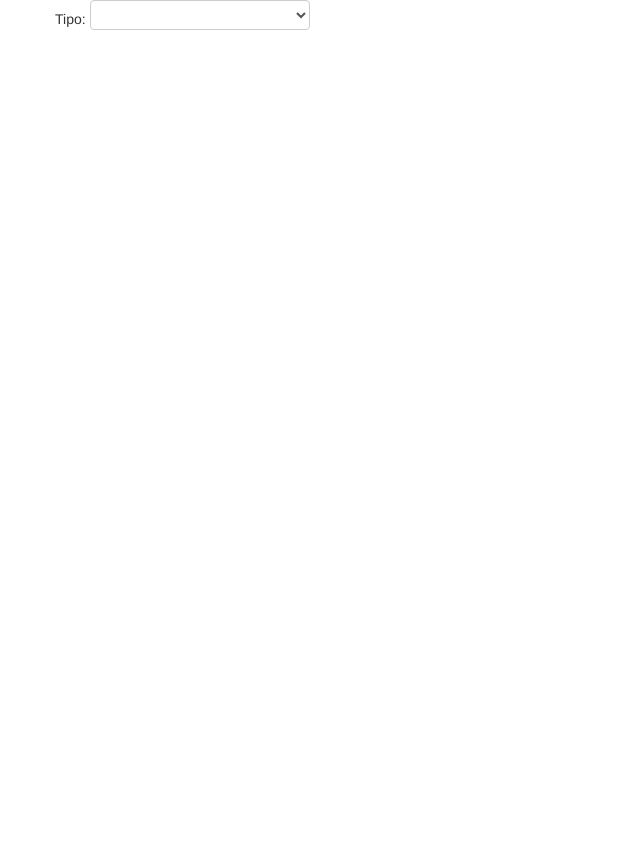
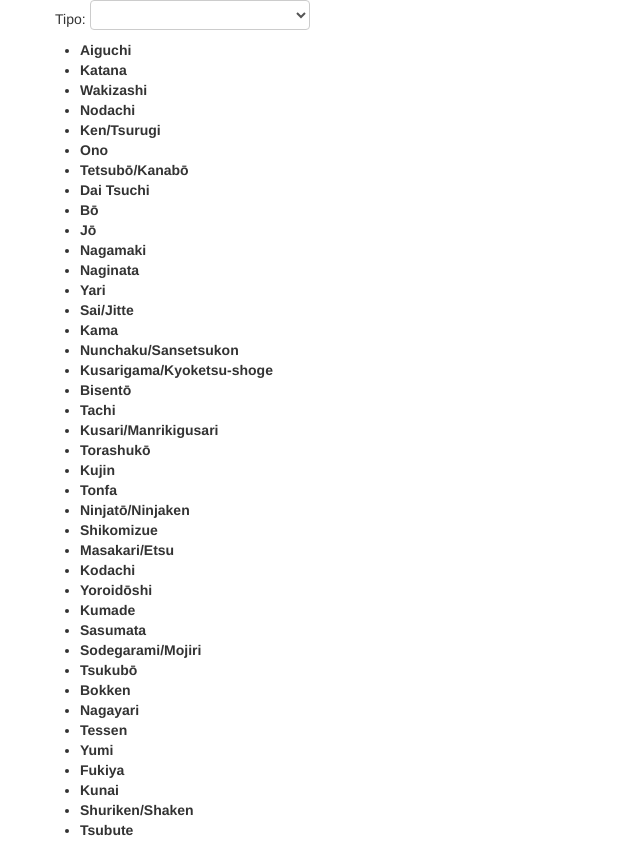
Before and after one commit to Jaysom/TousenCreator, a website: page index.html in a window 1280 px wide. Shown: the whole page, without its empty margins (0-640 px from the left). Before the commit the page ends 800 px from the top, so only its background shows below. Drawn offline with Linux system fonts and the light colour scheme.

Commit message:
Added armory weapon load.

```diff
--- a/index.html
+++ b/index.html
@@ -8,6 +8,7 @@
 	<script type="text/javascript" src="js/module.js"></script>
 	<script type="text/javascript" src="js/Controllers/mainController.js"></script>
 	<script type="text/javascript" src="js/Controllers/human.controller.js"></script>
+	<script type="text/javascript" src="js/Controllers/armory.controller.js"></script>
 	<script type="text/javascript" src="js/Services/character.service.js"></script>
 	<script type="text/javascript" src="js/Services/armory.service.js"></script>
 	<script type="text/javascript" src="js/DataLayer/armoryData.service.js"></script>
@@ -132,5 +133,10 @@
 			</div>
 		</div>
 	</div>
+	<div ng-controller="ArmoryController as ac">
+		<ul>
+			<li ng-repeat="weapon in ac.weapons"> {{weapon.Name}} </li>
+		</ul>
+	</div>
 </body>
 </html>
--- a/js/Data/weapons.json
+++ b/js/Data/weapons.json
@@ -1,7 +1,8 @@
 {
 	"Weapons": [
 	{
-			"Aiguchi": {
+	"Name": "Aiguchi",
+	"Values": {
 		"Profiles": {
 			"Onehanded": {
 				"Effects": ["Cortante"]
@@ -14,7 +15,8 @@
 		"Description": "Sables cortos de un filo, de uso sencillo y fácil ocultación."
 	}
 }, {
-			"Katana": {
+			"Name" : "Katana",
+			"Values": {
 				"Profiles": {
 					"Zweihanded": {
 						"Effects": ["Cortante", "Poderosa"]
@@ -30,7 +32,8 @@
 				"Description": "Es un largo sable de único filo, curvado. Se desenvaina llevando el filo hacia arriba y se puede blandir con una o dos manos, siendo esta última modalidad la más común."
 			}
 		}, {
-			"Wakizashi": {
+			"Name" : "Wakizashi",
+			"Values" : {
 				"Profiles": {
 					"Onehanded": {
 						"Effects": ["Cortante", "Poderosa"]
@@ -43,7 +46,8 @@
 				"Description": "Es una espada corta, de forma similar a la de la katana, aunque el filo es generalmente más delgado. Los guerreros samurai a menudo llevaban ambas consigo, denominándolas en conjunto daisho."
 			}
 		}, {
-			"Nodachi": {
+			"Name": "Nodachi",
+			"Values" : {
 				"Profiles": {
 					"Zweihanded": {
 						"Effects": ["Cortante", "Poderosa"]
@@ -59,7 +63,8 @@
 				"Description": "Es una enorme espada curva usada en las batallas. Se suele tener en la espalda y su gran tamaño obliga al luchador a usarla a dos manos, ya que es muy difícil de manejar."
 			}
 		}, {
-			"Ken/Tsurugi": {
+			"Name" : "Ken/Tsurugi",
+			"Values" : {
 				"Profiles": {
 					"Onehanded": {
 						"Effects": ["Cortante", "Precisa"]
@@ -72,7 +77,8 @@
 				"Description": "Es una espada antigua, recta y de doble filo."
 			}
 		}, {
-			"Ono": {
+			"Name": "Ono",
+			"Values" : {
 				"Profiles": {
 					"Zweihanded": {
 						"Effects": ["Afilada"]
@@ -85,7 +91,8 @@
 				"Description": "Es una enorme hacha de batalla que suele tener dos filos y que tiene que ser usada a  dos manos"
 			}
 		}, {
-			"Tetsubō/Kanabō": {
+			"Name" : "Tetsubō/Kanabō",
+			"Values" : {
 				"Profiles": {
 					"Zweihanded": {
 						"Effects": ["Potente", "Poderosa"]
@@ -98,7 +105,8 @@
 				"Description": "Gran bastón de metal que suele llevar también tachones metálicos."
 			}
 		}, {
-			"Dai Tsuchi": {
+			"Name" : "Dai Tsuchi",
+			"Values" : {
 				"Profiles": {
 					"Zweihanded": {
 						"Effects": ["Contundente", "Enérgica", "Poderosa"]
@@ -111,7 +119,8 @@
 				"Description": "Gran martillo a dos manos."
 			}
 		}, {
-			"Bō": {
+			"Name" : "Bō",
+			"Values" : {
 				"Profiles": {
 					"Zweihanded": {
 						"Effects": ["Contundente", "Ligera", "Empujar", "Derribar", "Precisa"]
@@ -124,7 +133,8 @@
 				"Description": "Bastón de madera largo."
 			}
 		}, {
-			"Jō": {
+			"Name" : "Jō",
+			"Values" : {
 				"Profiles": {
 					"Onehanded": {
 						"Effects": ["Contundente", "Precisa"]
@@ -137,7 +147,8 @@
 				"Description": "Bastón de madera corto."
 			}
 		}, {
-			"Nagamaki": {
+			"Name" : "Nagamaki",
+			"Values" : {
 				"Profiles": {
 					"Zweihanded": {
 						"Effects": ["Cortante", "Precisa"]
@@ -150,7 +161,8 @@
 				"Description": "Espada larga de un filo con una larga empuñadura que permite realizar más maniobras."
 			}
 		}, {
-			"Naginata": {
+			"Name" : "Naginata",
+			"Values" : {
 				"Profiles": {
 					"Zweihanded": {
 						"Effects": ["Cortante"]
@@ -163,7 +175,8 @@
 				"Description": "Arma de asta con una larga hoja de un filo."
 			}
 		}, {
-			"Yari": {
+			"Name" : "Yari",
+			"Values" : {
 				"Profiles": {
 					"Zweihanded": {
 						"Effects": ["Cortante", "Ligera"]
@@ -176,7 +189,8 @@
 				"Description": "Arma de asta de gran longitud."
 			}
 		}, {
-			"Sai/Jitte": {
+			"Name" : "Sai/Jitte",
+			"Values" : {
 				"Profiles": {
 					"Onehanded": {
 						"Effects": ["Desarmar"]
@@ -189,7 +203,8 @@
 				"Description": "Se trata de una pequeña barra metálica usada para atrapar la espada del oponente y desarmarlo."
 			}
 		}, {
-			"Kama": {
+			"Name" : "Kama",
+			"Values" : {
 				"Profiles": {
 					"Onehanded": {
 						"Effects": ["Cortante"]
@@ -202,7 +217,8 @@
 				"Description": "Es una hoz con la cuchilla levemente curva."
 			}
 		}, {
-			"Nunchaku/Sansetsukon": {
+			"Name" : "Nunchaku/Sansetsukon",
+			"Values" : {
 				"Profiles": {
 					"Onehanded": {
 						"Effects": ["Contundente", "Defensiva", "Desarmar", "Difícil de usar"]
@@ -215,7 +231,8 @@
 				"Description": "Dos o tres palos de madera unidos por una fuerte cadena."
 			}
 		}, {
-			"Kusarigama/Kyoketsu-shoge": {
+			"Name" : "Kusarigama/Kyoketsu-shoge",
+			"Values" : {
 				"Profiles": {
 					"Zweihanded": {
 						"Effects": ["Grande", "Cortante", "Desarmar", "Difícil de usar"]
@@ -228,7 +245,8 @@
 				"Description": "Compuesta por un kama o una daga larga con una hoz en el medio y un kusari de entre 1 y 3 m. de longitud que tiene un peso en su extremo, ya sea una plomada o una anilla grande."
 			}
 		}, {
-			"Bisentō": {
+			"Name" : "Bisentō",
+			"Values" : {
 				"Profiles": {
 					"Zweihanded": {
 						"Effects": ["Afilada", "Poderosa", "Difícil de usar"]
@@ -241,7 +259,8 @@
 				"Description": "Consiste en una hoja de hierro ancha y curva colocada en un asta como si fuese la continuación de la empuñadura."
 			}
 		}, {
-			"Tachi": {
+			"Name" : "Tachi",
+			"Values" : {
 				"Profiles": {
 					"Zweihanded": {
 						"Effects": ["Cortante", "Ligera", "Poderosa"]
@@ -254,7 +273,8 @@
 				"Description": "Espada muy curva y larga usada a caballo. Se puede blandir a una mano mientras se monta y se suele usar para cercenar las cabezas de los enemigos."
 			}
 		}, {
-			"Kusari/Manrikigusari": {
+			"Name" : "Kusari/Manrikigusari",
+			"Values" : {
 				"Profiles": {
 					"Zweihanded": {
 						"Effects": ["Contundente"]
@@ -267,7 +287,8 @@
 				"Description": "Es una cadena metálica que puede tener extremos pesados, que al girarlos sirven para hacer blanco en el adversario."
 			}
 		}, {
-			"Torashukō": {
+			"Name" :  "Torashukō",
+			"Values" : {
 				"Profiles": {
 					"Onehanded": {
 						"Effects": ["Afilada"]
@@ -280,7 +301,8 @@
 				"Description": "Son tres o cuatro largas garras que suelen estar en un guante o similar sobre los nudillos."
 			}
 		}, {
-			"Kujin": {
+			"Name" : "Kujin",
+			"Values" : {
 				"Profiles": {
 					"Onehanded": {
 						"Effects": ["Cortante", "Desarmar"]
@@ -293,7 +315,8 @@
 				"Description": "Espada acabada con una pronunciada curva hacia delante. Generalmente usada en pareja para bloquear y desarmar al adversario."
 			}
 		}, {
-			"Tonfa": {
+			"Name" : "Tonfa",
+			"Values" : {
 				"Profiles": {
 					"Onehanded": {
 						"Effects": ["Contundente", "Defensiva"]
@@ -306,7 +329,8 @@
 				"Description": "Es un arma muy versátil que se puede usar para realizar numerosas técnicas de defensa, ya que su forma y posición protege el antebrazo con gran eficacia y permite desviar ataques."
 			}
 		}, {
-			"Ninjatō/Ninjaken": {
+			"Name" : "Ninjatō/Ninjaken",
+			"Values" : {
 				"Profiles": {
 					"Onehanded": {
 						"Effects": ["Cortante", "Sorpresa"]
@@ -319,7 +343,8 @@
 				"Description": "Es una espada recta más corta que la katana usada por los ninja. Su tamaño otorga ciertas ventajas en espacios pequeños o cerrados frente a armas más largas. Se lleva o bien en la espalda para maximizar la posibilidad de movimiento o bien en una saya de katana para disimular su longitud."
 			}
 		}, {
-			"Shikomizue": {
+			"Name" : "Shikomizue",
+			"Values" : {
 				"Profiles": {
 					"Onehanded": {
 						"Effects": ["Ocultas"]
@@ -330,7 +355,8 @@
 				"Description": "Se trata de un bastón que oculta varias sorpresas en su interior, dándole una gran versatilidad al usuario."
 			}
 		}, {
-			"Masakari/Etsu": {
+			"Name" : "Masakari/Etsu",
+			"Values" : {
 				"Profiles": {
 					"Onehanded": {
 						"Effects": ["Cortante"]
@@ -343,7 +369,8 @@
 				"Description": "Hacha de mano usada habitualmente por los leñadores."
 			}
 		}, {
-			"Kodachi": {
+			"Name" : "Kodachi",
+			"Values" : {
 				"Profiles": {
 					"Onehanded": {
 						"Effects": ["Cortante", "Defensiva"]
@@ -356,7 +383,8 @@
 				"Description": "Es una espada corta, más pequeña que la katana pero más larga que la wakizashi."
 			}
 		}, {
-			"Yoroidōshi": {
+			"Name" : "Yoroidōshi",
+			"Values" : {
 				"Profiles": {
 					"Onehanded": {
 						"Effects": ["Cortante"]
@@ -372,7 +400,8 @@
 				"Description": "Es un pequeño y grueso cuchillo usado en la batalla para atravesar armaduras."
 			}
 		}, {
-			"Kumade": {
+			"Name" : "Kumade",
+			"Values" : {
 				"Profiles": {
 					"Zweihanded": {
 						"Effects": ["Contundente", "Agarrar"]
@@ -385,7 +414,8 @@
 				"Description": "Al final de un asta de madera se abren radialmente una serie de ganchos, dando la apariencia de una zarpa."
 			}
 		}, {
-			"Sasumata": {
+			"Name" : "Sasumata",
+			"Values" : {
 				"Profiles": {
 					"Zweihanded": {
 						"Effects": ["Agarrar", "Atrapar"]
@@ -398,7 +428,8 @@
 				"Description": "Rematando una larga asta de madera se encuentra una horquilla de metal diseñada para atrapar a los delincuentes."
 			}
 		}, {
-			"Sodegarami/Mojiri": {
+			"Name" : "Sodegarami/Mojiri",
+			"Values" : {
 				"Profiles": {
 					"Zweihanded": {
 						"Effects": ["Cortante", "Agarrar"]
@@ -411,7 +442,8 @@
 				"Description": "En el extremo de un largo palo de recia madera, se sitúa una pieza de hierro rematada con numerosos garfios y puntas retorcidas. Su función es la de agarrar a los delincuentes por las mangas o cualquier parte que se tercie de su indumentaria."
 			}
 		}, {
-			"Tsukubō": {
+			"Name" : "Tsukubō",
+			"Values" : {
 				"Profiles": {
 					"Zweihanded": {
 						"Effects": ["Cortante", "Derribar", "Agarrar"]
@@ -424,7 +456,8 @@
 				"Description": "Tras un largo palo de madera, se sitúa una superficie recta, que puede ser de madera, con o sin blindaje metálico, y allí se alojan puntas metálicas o clavos que cumplen la función de agarrar al criminal."
 			}
 		}, {
-			"Bokken": {
+			"Name" : "Bokken",
+			"Values" : {
 				"Profiles": {
 					"Onehanded": {
 						"Effects": ["Potente", "Precisa"]
@@ -440,7 +473,8 @@
 				"Description": "Espada de práctica de madera dura. Parece inofensiva pero en manos expertas puede causar grandes daños, incluso la muerte."
 			}
 		}, {
-			"Nagayari": {
+			"Name" : "Nagayari",
+			"Values" : {
 				"Profiles": {
 					"Zweihanded": {
 						"Effects": ["Cortante", "Difícil de usar"]
@@ -453,7 +487,8 @@
 				"Description": "Lanza más larga que el Yari."
 			}
 		}, {
-			"Tessen": {
+			"Name" : "Tessen",
+			"Values" : {
 				"Profiles": {
 					"Onehanded": {
 						"Effects": ["Cortante", "Defensiva"]
@@ -466,7 +501,8 @@
 				"Description": "Se trata de un abanico plegable con varillas de metal o una barra sólida no plegable de madera o hierro con forma de abanico plegado. En ambos casos su inocente aspecto esconde una sorpresiva arma."
 			}
 		}, {
-			"Yumi": {
+			"Name" : "Yumi",
+			"Values" : {
 				"Profiles": {
 					"Zweihanded": {
 						"Effects": ["Arma de Proyectiles", "Ligera"]
@@ -479,10 +515,16 @@
 				"Description": "Arco asimétrico, usado tanto por la infantería como por la caballería.",
 				"Extras": {
 					"Ya": 1
+				},
+				"Distance": {
+					"Default" : 15,
+					"Attribute" : "constitution",
+					"Multiplier" : 3
 				}
 			}
 		}, {
-			"Fukiya": {
+			"Name" : "Fukiya",
+			"Values" : {
 				"Profiles": {
 					"Zweihanded": {
 						"Effects": ["Arma de Proyectiles", "Ligera", "Manejable"]
@@ -504,7 +546,8 @@
 				}
 			}
 		},{
-			"Kunai": {
+			"Name" : "Kunai",
+			"Values" : {
 				"Profiles": {
 					"Onehanded": {
 						"Effects": ["Cortante"]
@@ -524,7 +567,8 @@
 				}
 			}
 		},{
-			"Shuriken/Shaken": {
+			"Name" : "Shuriken/Shaken",
+			"Values" : {
 				"Profiles": {
 					"Onehanded": {
 						"Effects": ["Cortante"]
@@ -544,7 +588,8 @@
 				}
 			}
 		},{
-			"Tsubute": {
+			"Name" : "Tsubute",
+			"Values" : {
 				"Profiles": {
 					"Onehanded": {
 						"Effects": ["Contundente"]
```
Also changed, not shown: js/Controllers/armory.controller.js (+8 -5 lines), js/DataLayer/armoryData.service.js (+6 -6 lines), js/Services/armory.service.js (+11 -11 lines). Lines whose indentation alone changed are shown as unchanged.
